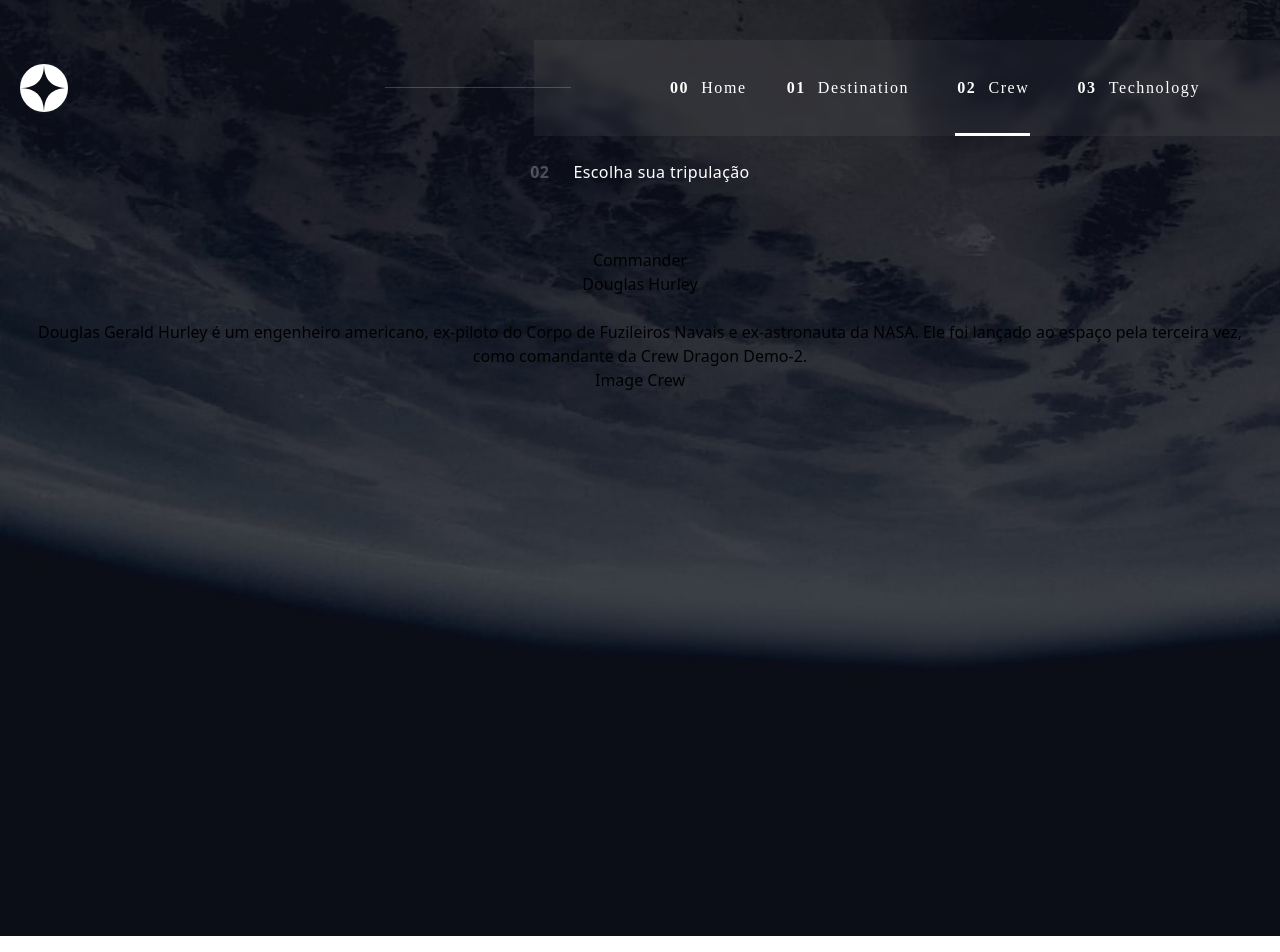
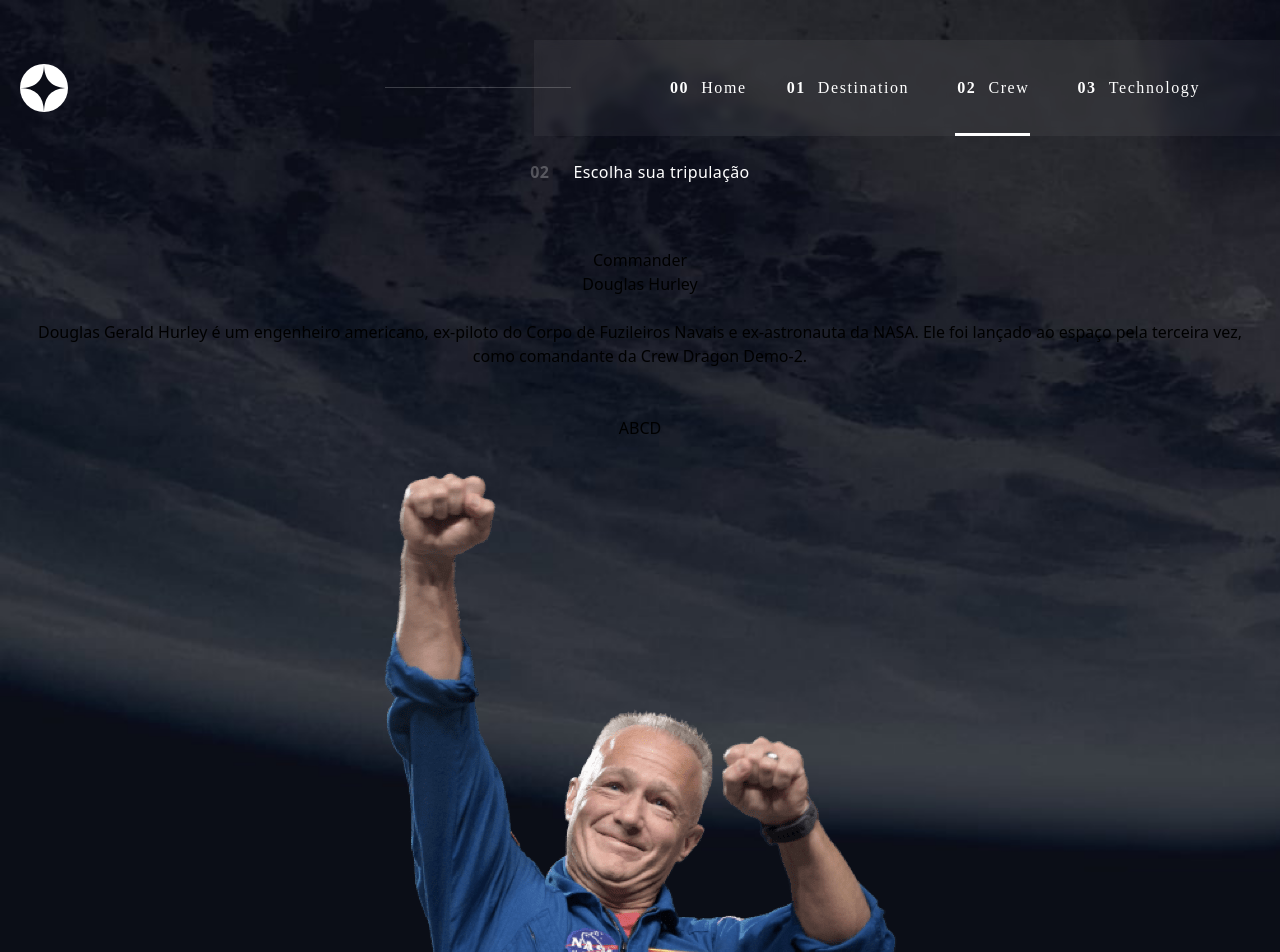
Before and after one commit to Daniel-san8/Nasa, a React (Vite) app: page /crew in a window 1280 px wide. Shown: the top 952 px of the page. Built offline with nearby package versions, Linux system fonts and the light colour scheme; a web font is replaced by a local one.

Commit message:
wix: crio componente Crew sem estilos

```diff
--- a/src/Components/CompCrew/ImageCrew.tsx
+++ b/src/Components/CompCrew/ImageCrew.tsx
@@ -1,7 +1,11 @@
 import React from "react";
 
-const ImageCrew = () => {
-  return <h1>Image Crew</h1>;
+const ImageCrew = ({ image }: { image?: string }) => {
+  return (
+    <div className="pt-8">
+      <img src={image} />
+    </div>
+  );
 };
 
 export default ImageCrew;
--- a/src/Components/CompCrew/TextCrew.tsx
+++ b/src/Components/CompCrew/TextCrew.tsx
@@ -6,8 +6,7 @@ type Persona = {
   role: string;
 };
 
-const TextCrew = ({ persona }: { persona: Persona | undefined }) => {
-  console.log(persona);
+const TextCrew = ({ persona }: { persona?: Persona }) => {
   if (persona)
     return (
       <div className="flex flex-col items-center pt-16">
--- a/src/Components/Crew.tsx
+++ b/src/Components/Crew.tsx
@@ -5,15 +5,16 @@ import ImageCrew from "./CompCrew/ImageCrew";
 
 const Crew = () => {
   const { data } = globalUse();
+
+  const [persona, setPersona] = React.useState("Douglas Hurley");
+
   if (!data) return null;
-
   const { crew } = data;
 
-  const [persona, setPersona] = React.useState("Douglas Hurley");
   const personaSelect = crew.find((comander) => comander.name === persona);
 
   return (
-    <div className="p-6 flex flex-col items-center h-screen">
+    <div className="p-6 flex flex-col items-center h-full">
       <h1 className="text-white tracking-wide ">
         <span className="font-bold opacity-25 pr-6 lg:text-nowrap ">02</span>
         Escolha sua tripulação
@@ -21,7 +22,14 @@ const Crew = () => {
 
       <TextCrew persona={personaSelect} />
 
-      <ImageCrew />
+      <ul className="flex pt-12">
+        <li>A</li>
+        <li>B</li>
+        <li>C</li>
+        <li>D</li>
+      </ul>
+
+      <ImageCrew image={personaSelect?.images.png} />
     </div>
   );
 };
--- a/src/Components/Destination.tsx
+++ b/src/Components/Destination.tsx
@@ -5,11 +5,7 @@ import TextPlanet from "./CompDestination/TextPlanet";
 
 const Destination = () => {
   const { data } = globalUse();
-  if (!data) return null;
-
   const [planet, setPlanet] = React.useState("Moon");
-
-  const planetObj = data.destinations?.find((dest) => dest.name === planet);
 
   const [image, setImage] = React.useState("");
   React.useEffect(() => {
@@ -17,6 +13,10 @@ const Destination = () => {
       setImage(planetObj.images.png);
     }
   }, [planet]);
+
+  if (!data) return null;
+
+  const planetObj = data.destinations?.find((dest) => dest.name === planet);
 
   return (
     <div className="h-full w-full flex flex-col items-center font-barlow lg:flex-row lg:justify-between lg:pb-32">
```
